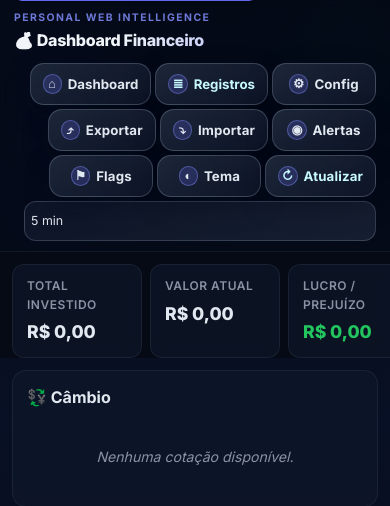
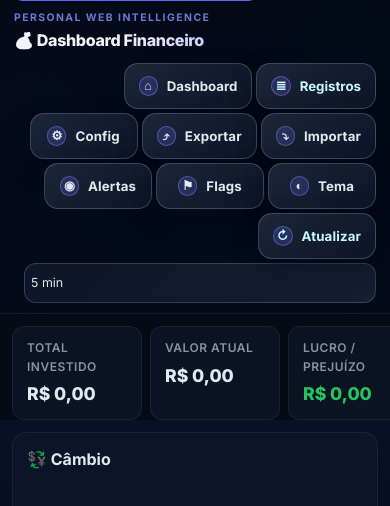
Before and after one commit to brunohaas1/websrc, a Flask app: page /finance in a window 390 px wide. Shown: the top 506 px of the page. Run offline with Flask 3, Linux system fonts and the light colour scheme; data that the repository does not hold is empty; some libraries are stand-ins or nearby versions.

Commit message:
style(finance): adjust topbar button sizing for label fit

```diff
--- a/app/static/finance.css
+++ b/app/static/finance.css
@@ -2280,12 +2280,17 @@ body.light .btn-glyph {
 }
 
 .topbar-tools .btn-icon {
-  min-height: 46px;
-  padding: 10px 15px;
+  width: auto;
+  min-width: 120px;
+  min-height: 52px;
+  padding: 12px 18px;
   border-radius: 14px;
   border: 1px solid rgba(148, 163, 184, 0.32);
   background: linear-gradient(145deg, rgba(30, 41, 59, 0.94), rgba(15, 23, 42, 0.82));
   box-shadow: 0 10px 24px rgba(2, 8, 23, 0.35);
+  gap: 9px;
+  white-space: nowrap;
+  line-height: 1.1;
 }
 
 .topbar-tools .btn-icon:hover {
@@ -2404,4 +2409,11 @@ body.light .fin-ai-btn.active {
     font-size: 0.83rem;
     padding: 8px 12px;
   }
-}
+
+  .topbar-tools .btn-icon {
+    width: auto;
+    min-width: 108px;
+    min-height: 46px;
+    padding: 10px 14px;
+  }
+}
```
